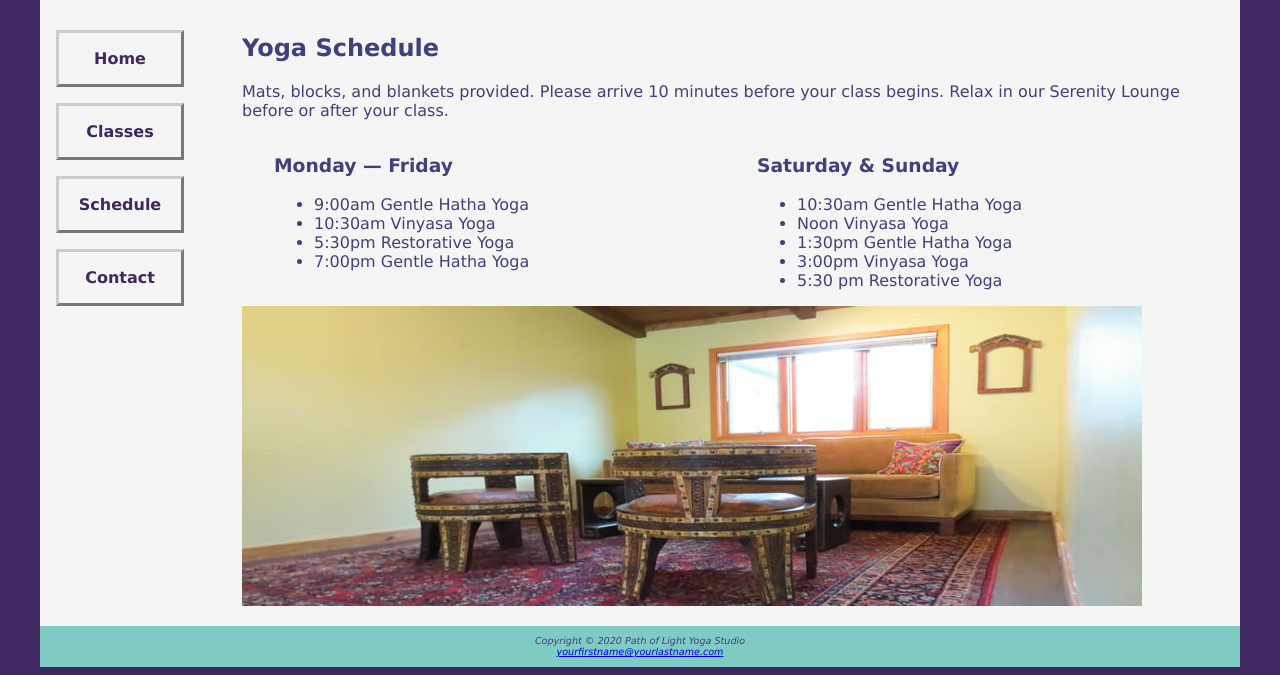
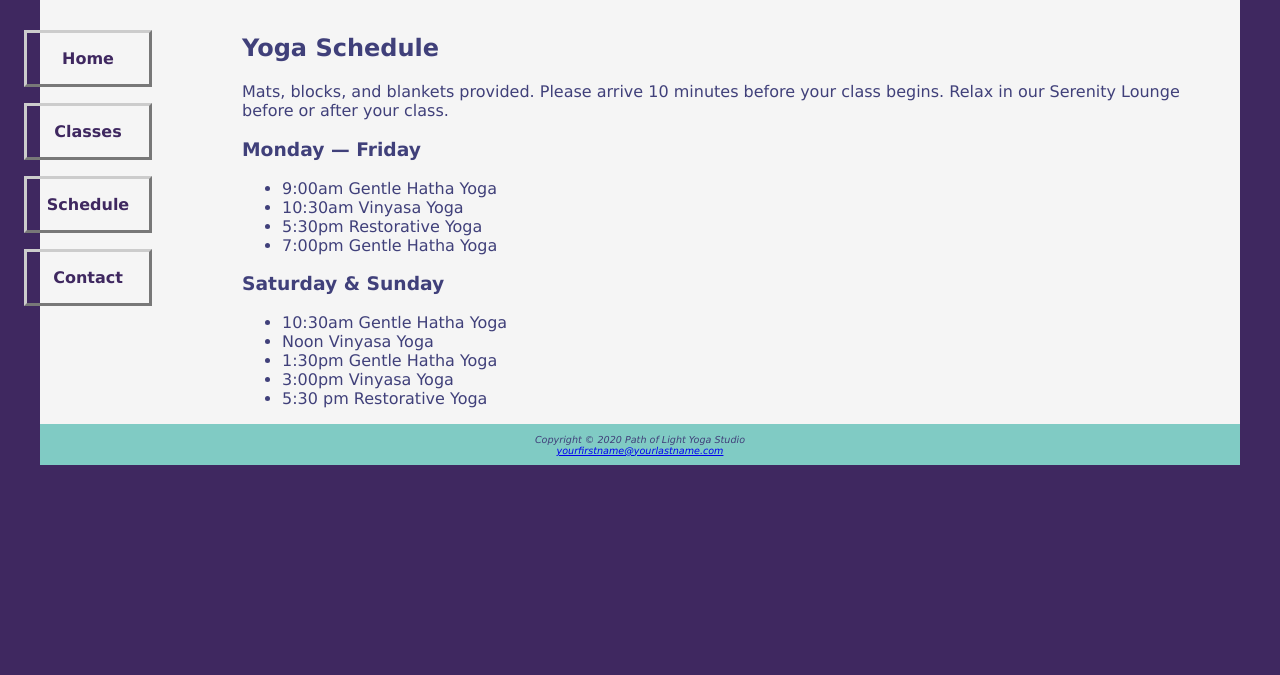
Before and after one commit to CosmicKingSosa/yoga7, a plain HTML site: page schedule.html in a window 1280 px wide. Shown: the part 173-848 px from the top of the page. After the commit the page ends 800 px from the top, so only its background shows below. Drawn offline with Linux system fonts and the light colour scheme.

Commit message:
Update schedule.html

```diff
--- a/schedule.html
+++ b/schedule.html
@@ -3,11 +3,11 @@
 <head>
 <title>Path of Light Yoga Studio :: Schedule</title>
 <meta charset="utf-8">
+   <meta name="viewport" content="width=device-width, initial-scale=1.0">
 <link href="yoga.css" rel="stylesheet">
 </head>
 <body>
-<div id="wrapper">
-<header>
+<header class="content">
 <h1><a href="index.html">Path of Light Yoga Studio</a></h1>
 </header>
 <nav>
@@ -18,11 +18,13 @@
 <li><a href="contact.html">Contact</a></li>
 </ul>
 </nav>
+  <div id="wrapper">
 <main>
 <h2>Yoga Schedule</h2>
 <p>Mats, blocks, and blankets provided. Please arrive 10 minutes before your class
 begins. Relax in our Serenity Lounge before or after your class.</p>
-<section class="onehalf">
+  <div id="flow">
+<section>
 <h3>Monday &mdash; Friday</h3>
 <ul>
 <li>9:00am Gentle Hatha Yoga</li>
@@ -31,7 +33,7 @@ begins. Relax in our Serenity Lounge before or after your class.</p>
 <li>7:00pm Gentle Hatha Yoga</li>
 </ul>
 </section>
-<section class="onehalf">
+<section>
 <h3>Saturday &amp; Sunday</h3>
 <ul>
 <li>10:30am Gentle Hatha Yoga</li>
@@ -41,8 +43,8 @@ begins. Relax in our Serenity Lounge before or after your class.</p>
 <li>5:30 pm Restorative Yoga</li>
 </ul>
 </section>
-<div id="hero">
-<img src="yogalounge.jpg" alt="yoga lounge"  width="900" height="300">
+  </div>
+<div id="loungehero">
 </div>
 </main>
 <footer>
```
